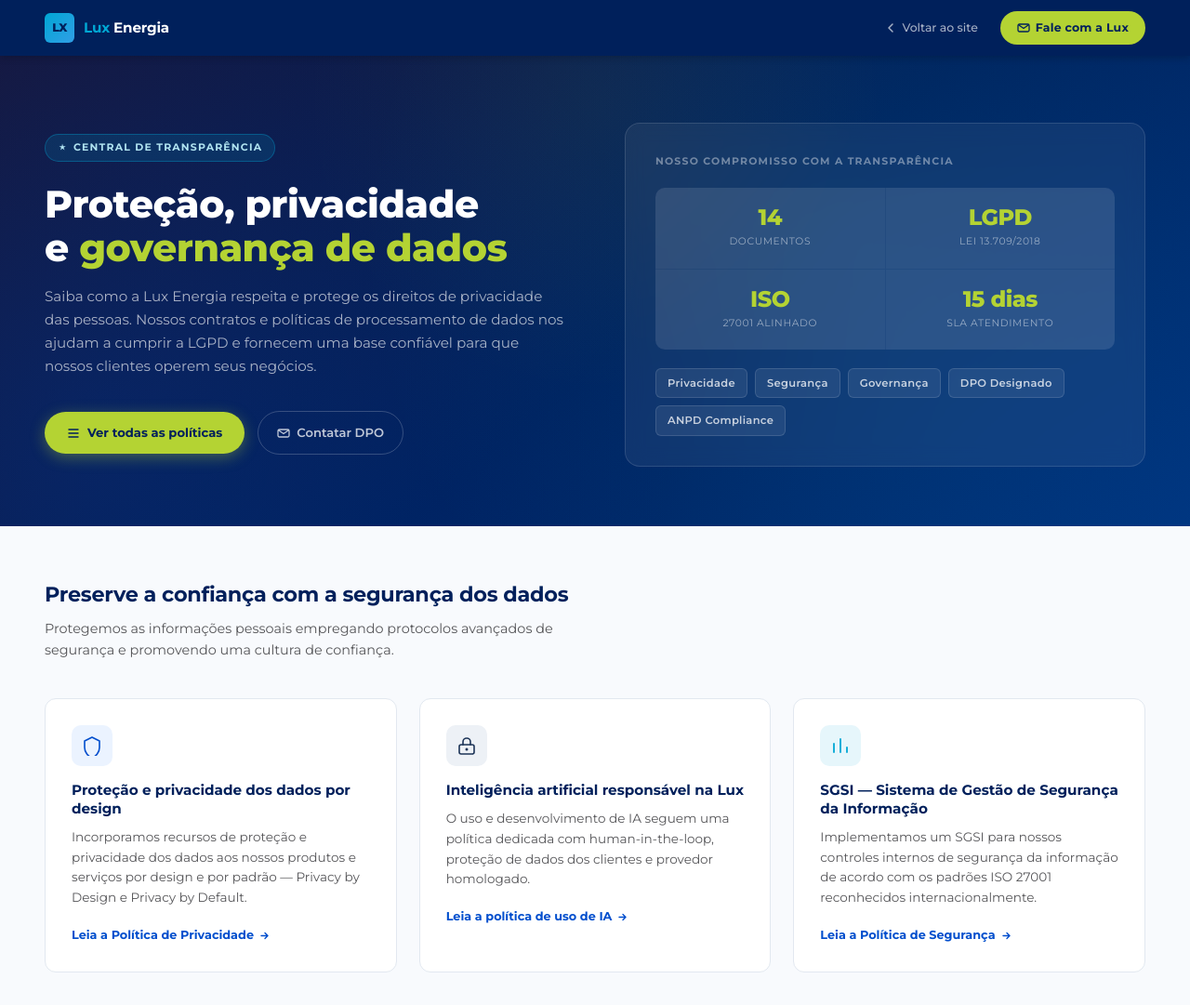
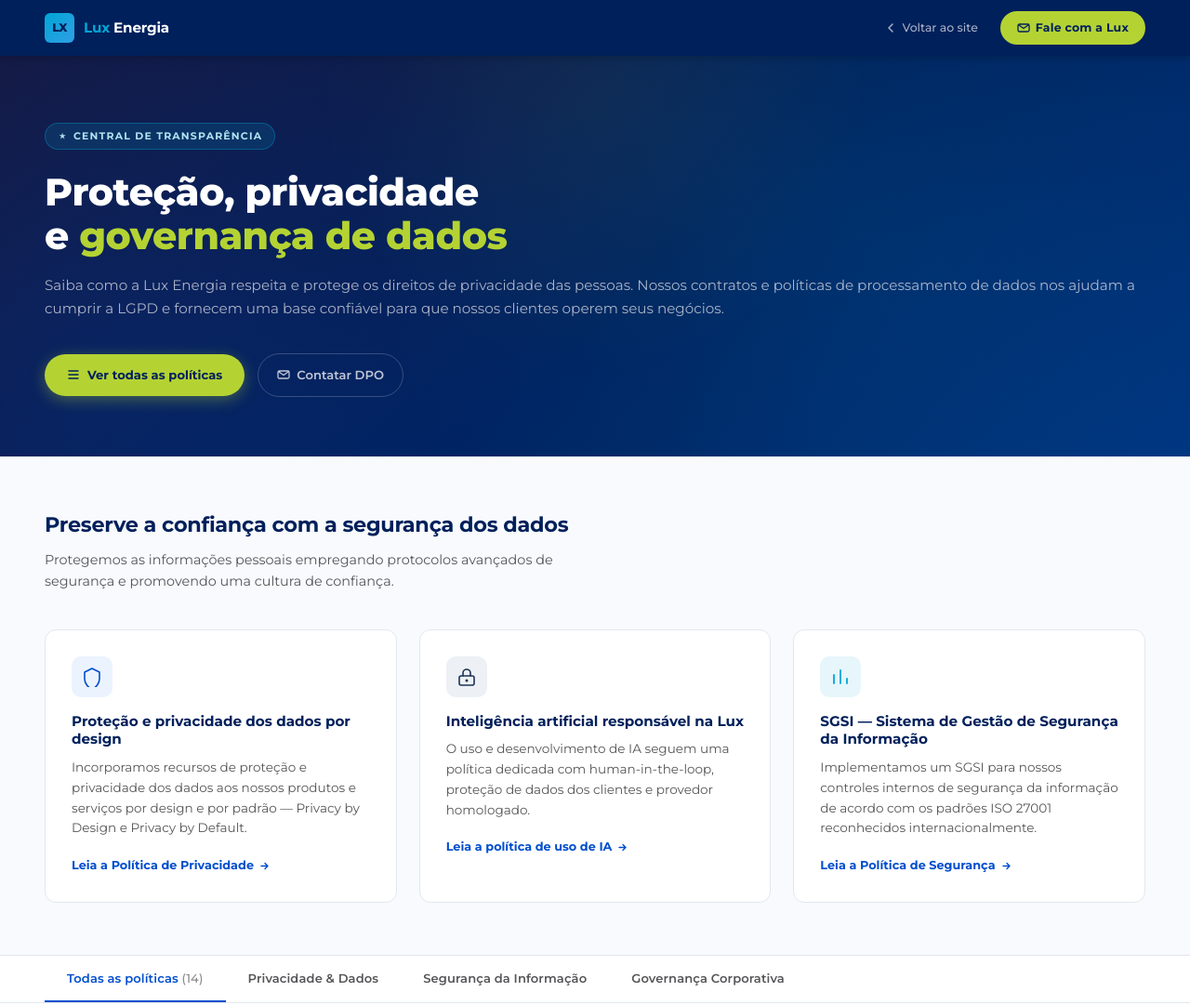
Before and after one commit to tcleffir/politicas, a plain HTML site: page index.html in a window 1280 px wide. Shown: the top 1081 px of the page at 93% size. Drawn offline with Linux system fonts and the light colour scheme.

Commit message:
hero: remove trust-card, texto ocupa largura total

```diff
--- a/_shared.css
+++ b/_shared.css
@@ -149,10 +149,7 @@ img { display: block; max-width: 100%; }
 .hero-inner {
   position: relative;
   max-width: 1200px; margin: 0 auto;
-  display: grid;
-  grid-template-columns: 1fr 1fr;
-  gap: 64px;
-  align-items: center;
+  display: block;
 }
 .hero-left {}
 .hero-badge {
@@ -695,7 +692,6 @@ img { display: block; max-width: 100%; }
 @media (max-width: 900px) {
   .site-nav { padding: 0 20px; }
   .hero { padding: 48px 20px; }
-  .hero-inner { grid-template-columns: 1fr; gap: 40px; }
   .hero-right { display: none; }
   .feature-strip { padding: 40px 20px; }
   .feature-grid { grid-template-columns: 1fr; }
--- a/index.html
+++ b/index.html
@@ -46,36 +46,6 @@
           <svg width="14" height="14" viewBox="0 0 14 14" fill="none"><path d="M2 4l5 3.5L12 4" stroke="currentColor" stroke-width="1.3" stroke-linecap="round"/><rect x="1" y="3" width="12" height="8" rx="1.5" stroke="currentColor" stroke-width="1.3"/></svg>
           Contatar DPO
         </a>
-      </div>
-    </div>
-    <div class="hero-right">
-      <div class="trust-card">
-        <div class="trust-card-title">Nosso compromisso com a transparência</div>
-        <div class="trust-stats-grid">
-          <div class="trust-stat">
-            <span class="trust-stat-num">14</span>
-            <span class="trust-stat-label">Documentos</span>
-          </div>
-          <div class="trust-stat">
-            <span class="trust-stat-num">LGPD</span>
-            <span class="trust-stat-label">Lei 13.709/2018</span>
-          </div>
-          <div class="trust-stat">
-            <span class="trust-stat-num">ISO</span>
-            <span class="trust-stat-label">27001 Alinhado</span>
-          </div>
-          <div class="trust-stat">
-            <span class="trust-stat-num">15 dias</span>
-            <span class="trust-stat-label">SLA atendimento</span>
-          </div>
-        </div>
-        <div class="trust-badges">
-          <div class="trust-badge">Privacidade</div>
-          <div class="trust-badge">Segurança</div>
-          <div class="trust-badge">Governança</div>
-          <div class="trust-badge">DPO Designado</div>
-          <div class="trust-badge">ANPD Compliance</div>
-        </div>
       </div>
     </div>
   </div>
```
